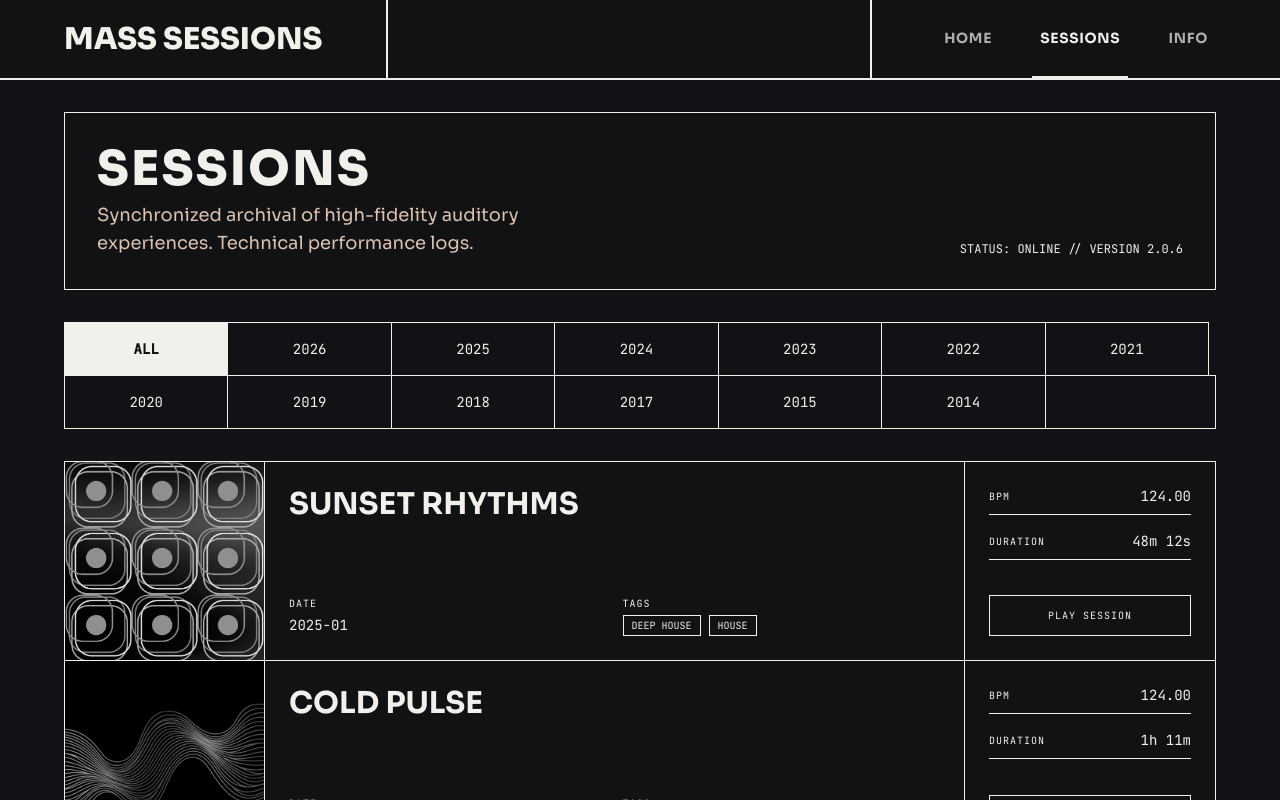
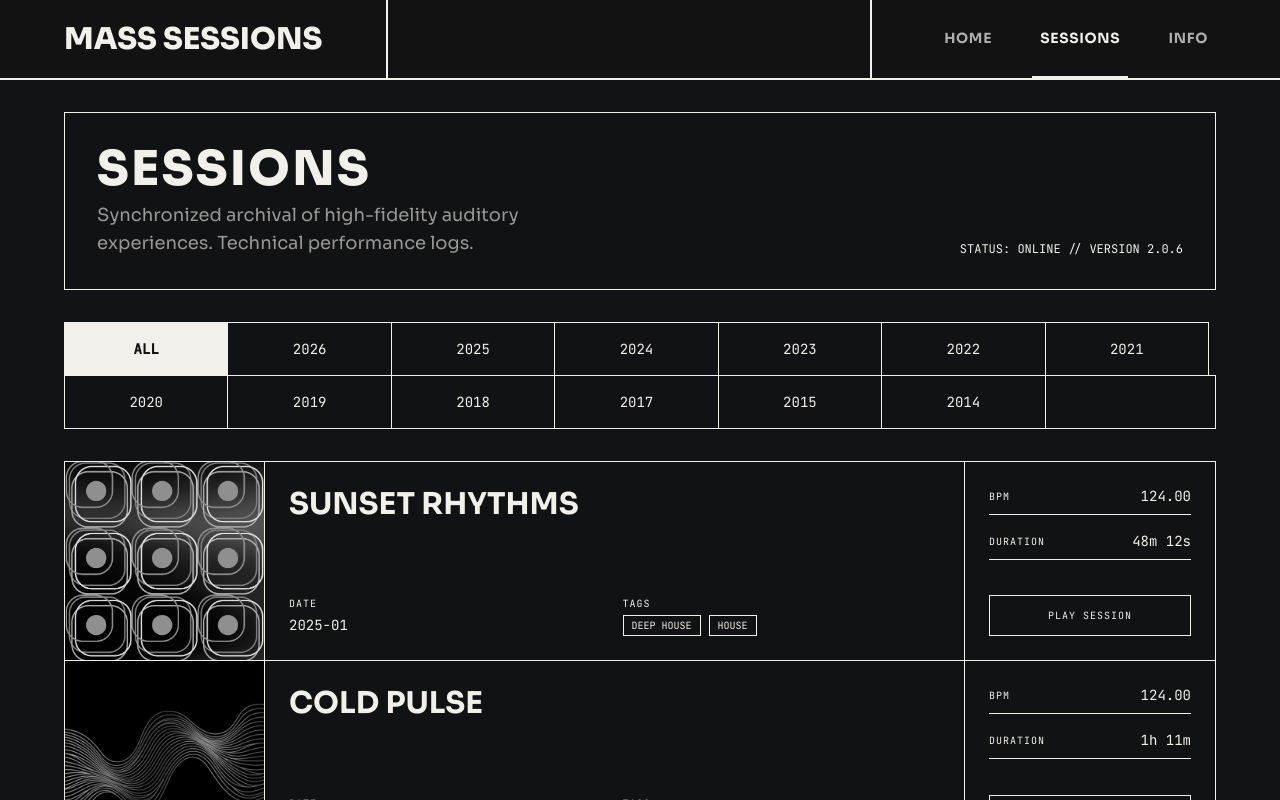
Before and after one commit to andres-manzanera/mass-sessions, a Next.js app: page /sessions in a window 1280 px wide. Shown: the top 800 px of the page. Built offline with nearby package versions, Linux system fonts and the light colour scheme.

Commit message:
style: change text color of sessions page subtitle to match home page dates

```diff
--- a/src/app/sessions/page.tsx
+++ b/src/app/sessions/page.tsx
@@ -218,7 +218,7 @@ function GridContent() {
         <div className="mb-8 border border-brand-orange p-8 bg-black/40 session-tab-anim">
           <h1 className="font-sora text-[48px] font-extrabold tracking-wider text-white mb-2 leading-none uppercase">SESSIONS</h1>
           <div className="flex flex-col md:flex-row md:items-end justify-between gap-4">
-            <p className="text-lg text-on-surface-variant font-sora max-w-md">
+            <p className="text-lg text-brand-orange opacity-60 font-sora max-w-md">
               Synchronized archival of high-fidelity auditory experiences. Technical performance logs.
             </p>
             <div className="font-mono text-xs text-brand-orange">STATUS: ONLINE // VERSION 2.0.6</div>
```
